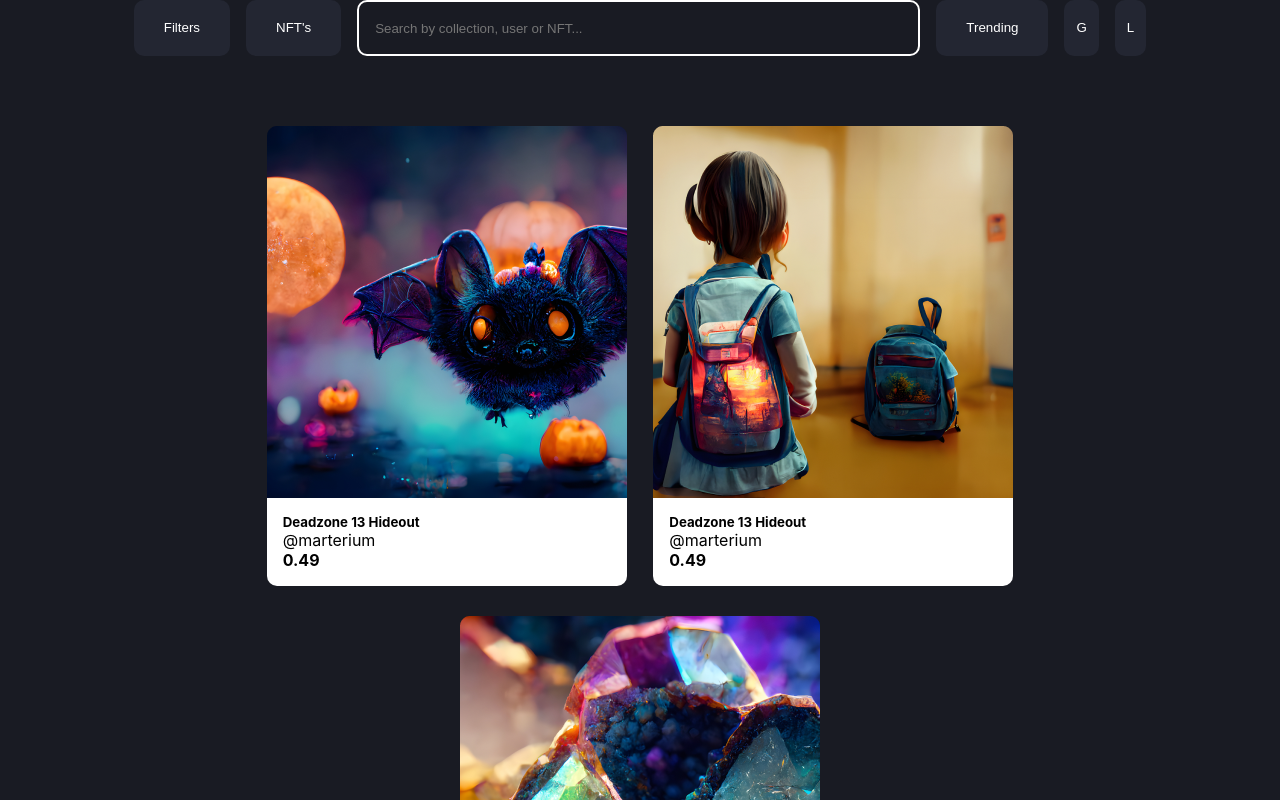
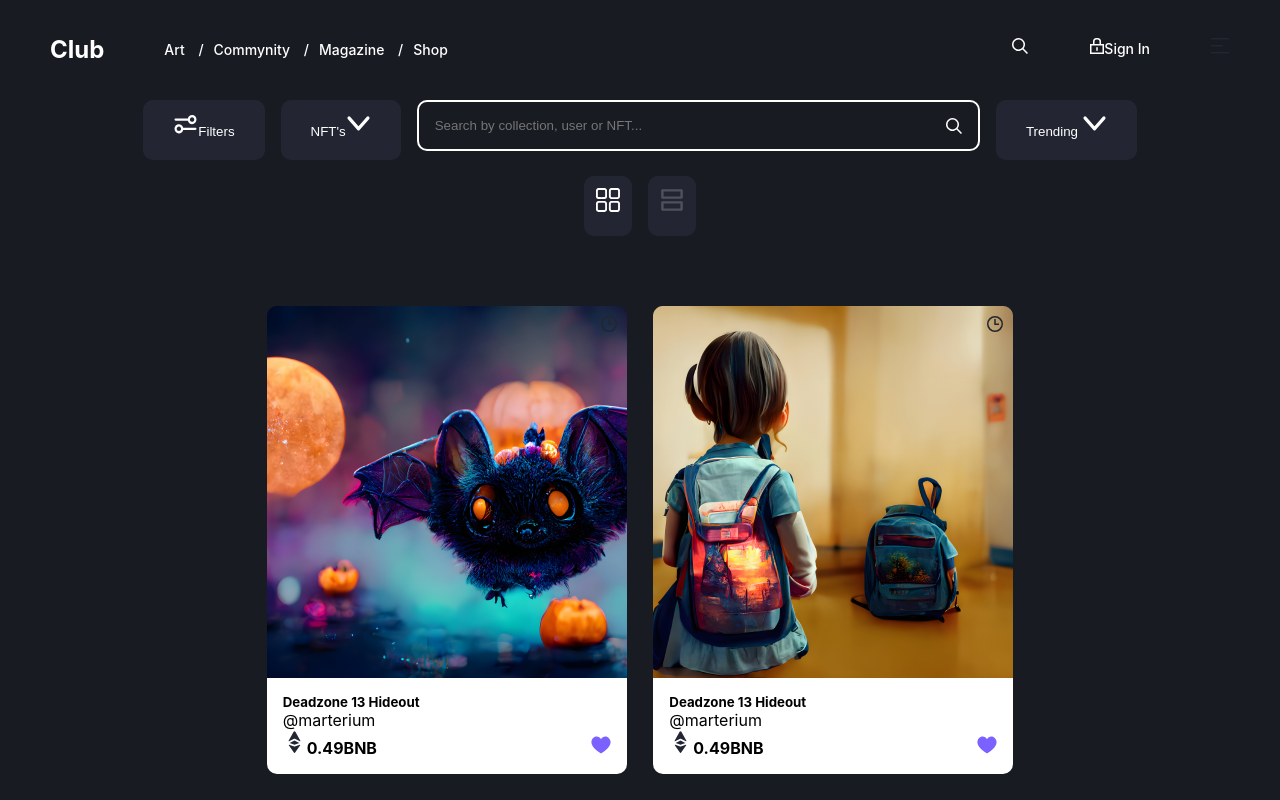
Before and after one commit to samuelfsd/nft-store, a React (Create React App) app: page / in a window 1280 px wide. Shown: the top 800 px of the page. Built offline with nearby package versions, Linux system fonts and the light colour scheme.

Commit message:
fix: add icons on app

```diff
--- a/src/components/Card/index.js
+++ b/src/components/Card/index.js
@@ -1,4 +1,7 @@
 import styles from "./styles.module.css";
+import Ethereum from "../../assets/icons/Ethereum";
+import Clock from "../../assets/icons/Clock";
+import Heart from "../../assets/icons/Heart";
 
 export function Card({ nft }) {
   return (
@@ -8,7 +11,18 @@ export function Card({ nft }) {
       <div className={styles.details}>
         <h5>{nft.name}</h5>
         <span>{nft.author.name}</span>
-        <h4>{nft.price}</h4>
+        <h4>
+          <Ethereum />
+          {nft.price}
+          {nft.coin}
+        </h4>
+      </div>
+
+      <div className={styles.timeContainer}>
+        <Clock />
+      </div>
+      <div className={styles.likeContainer}>
+        <Heart />
       </div>
     </div>
   );
--- a/src/components/Card/styles.module.css
+++ b/src/components/Card/styles.module.css
@@ -2,6 +2,7 @@
     margin-bottom: 1.875rem;
     width: 80vw;
     max-width: 22.5rem;
+    position: relative;
 }
 
 .image {
@@ -16,3 +17,13 @@
     border-radius: 0 0 0.625rem 0.625rem;
     width: 100%;
 }
+.timeContainer {
+    position: absolute;
+    top: 0.5rem;
+    right: 0.5rem;
+}
+.likeContainer {
+    position: absolute;
+    bottom: 1rem;
+    right: 1rem;
+}
--- a/src/components/Header/index.js
+++ b/src/components/Header/index.js
@@ -1,3 +1,7 @@
+import Search from "../../assets/icons/Search";
+import Lock from "../../assets/icons/Lock";
+import Hamburger from "../../assets/icons/Hamburger";
+
 import styles from "./styles.module.css";
 
 export function Header() {
@@ -24,14 +28,20 @@ export function Header() {
 
       <ul className={styles.userInfoContainer}>
         <li>
-          <span>S </span>
+          <span>
+            <Search />
+          </span>
         </li>
         <li>
-          <span>L</span>
+          <span>
+            <Lock />
+          </span>
           <span>Sign In </span>
         </li>
         <li>
-          <span>H</span>
+          <span>
+            <Hamburger />
+          </span>
         </li>
       </ul>
     </header>
--- a/src/pages/Home/index.js
+++ b/src/pages/Home/index.js
@@ -1,22 +1,47 @@
 import { Card } from "../../components/Card";
+import { Header } from "../../components/Header";
 import { nfts } from "./mock";
 import styles from "./styles.module.css";
+import Filter from "../../assets/icons/Filter";
+import Dropdown from "../../assets/icons/Dropdown";
+import Column from "../../assets/icons/Column";
+import List from "../../assets/icons/List";
+import Reload from "../../assets/icons/Reload";
+import Search from "../../assets/icons/Search";
 
 export function Home() {
   return (
     <div className={styles.container}>
+      <Header />
       <div className={styles.content}>
         <div className={styles.filters}>
-          <button className={styles.button}>Filters</button>
-          <button className={styles.button}>NFT's</button>
-          <input
-            className={styles.input}
-            type="text"
-            placeholder="Search by collection, user or NFT..."
-          />
-          <button className={styles.button}>Trending</button>
-          <button className={styles.smallButton}>G</button>
-          <button className={styles.smallButton}>L</button>
+          <button className={styles.button}>
+            <Filter />
+            Filters
+          </button>
+          <button className={styles.button}>
+            NFT's
+            <Dropdown />
+          </button>
+          <div className={styles.inputContainer}>
+            <input
+              className={styles.input}
+              type="text"
+              placeholder="Search by collection, user or NFT..."
+            />
+            <div className={styles.inputIconContainer}>
+              <Search />
+            </div>
+          </div>
+          <button className={styles.button}>
+            Trending <Dropdown />
+          </button>
+          <button className={styles.smallButton}>
+            <Column />
+          </button>
+          <button className={styles.smallButton}>
+            <List />
+          </button>
         </div>
 
         <div className={styles.nfts}>
@@ -24,6 +49,11 @@ export function Home() {
             <Card nft={nft} />
           ))}
         </div>
+
+        <div className={styles.reload}>
+          <Reload />
+          Show more
+        </div>
       </div>
     </div>
   );
--- a/src/pages/Home/styles.module.css
+++ b/src/pages/Home/styles.module.css
@@ -22,6 +22,10 @@
     line-height: 2rem;
     cursor: pointer;
 }
+.inputContainer{
+    position: relative;
+    width: 55%;
+}
 
 .smallButton {
     padding: 0.75rem;
@@ -41,12 +45,19 @@
 }
 
 .input {
-    width: 55%;
+    width: 100%;
     padding: 1rem;
     border-radius: 0.625rem;
     border: 2px solid #fff;
     background-color: rgba(255, 255, 255, 0);
     color: #FFF;
+}
+
+.inputIconContainer {
+    position: absolute;
+
+    right: 1rem;
+    top: 1rem;
 }
 
 .nfts {
```
